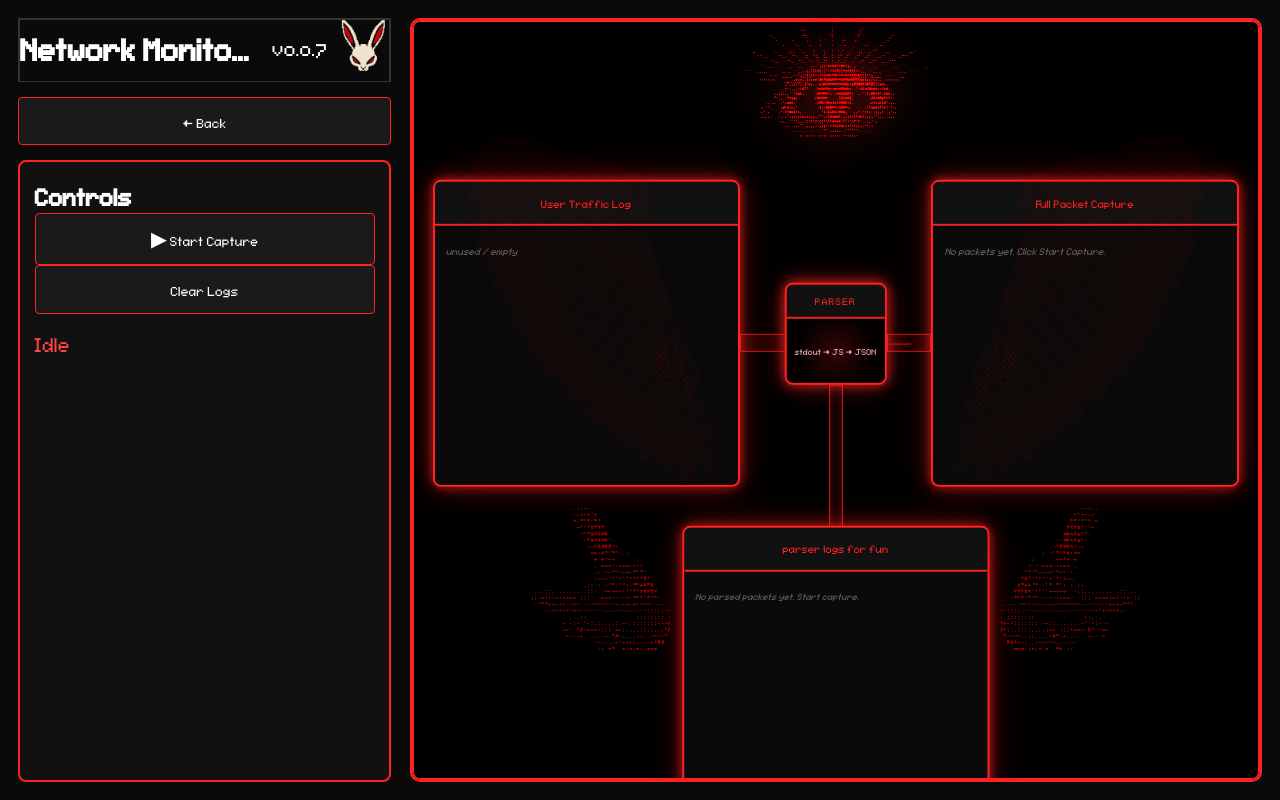
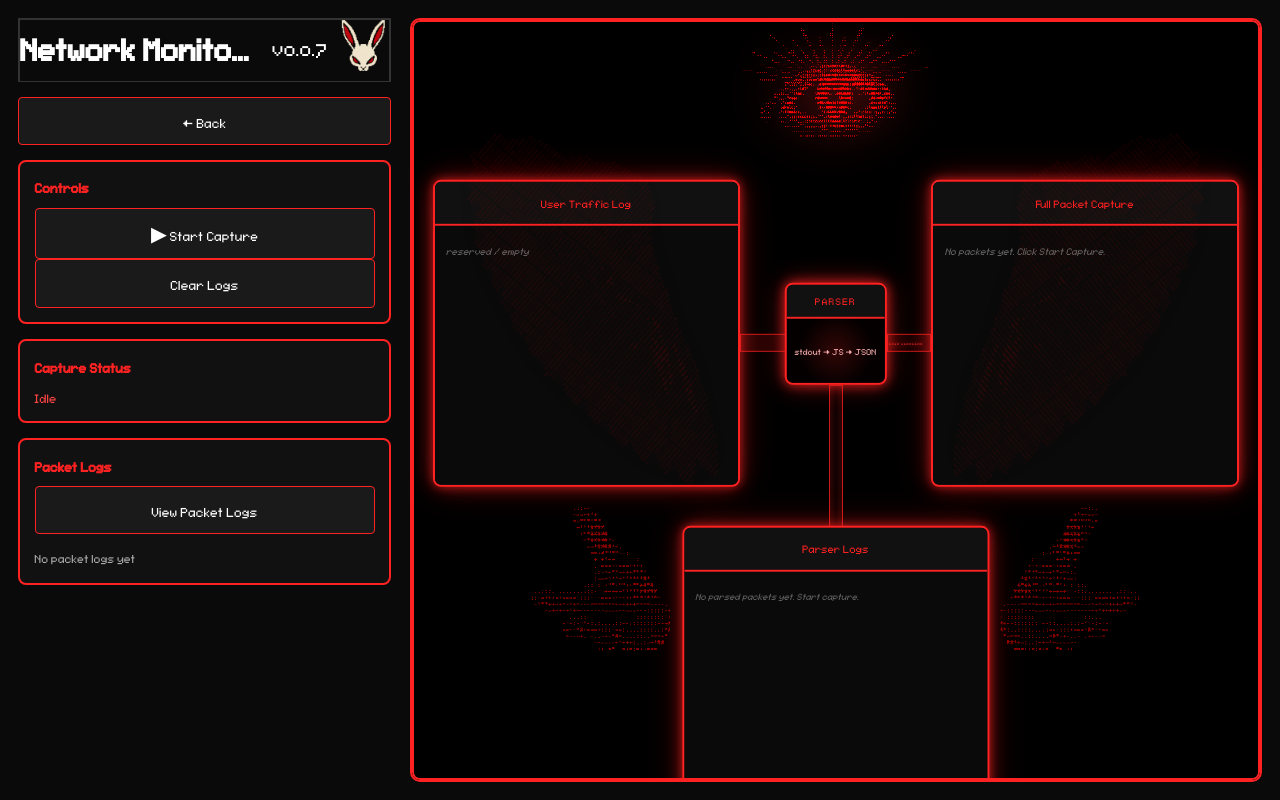
Before and after one commit to alexljn5/emerald-utilities, a React (Vite) app: page / in a window 1280 px wide. Both pictures are taken after a click on the button "Network Monitor". Built offline with nearby package versions, Linux system fonts and the light colour scheme.

Commit message:
almost logs

```diff
--- a/src/css/network-monitoring.css
+++ b/src/css/network-monitoring.css
@@ -11,6 +11,100 @@
     overflow-y: auto;
     overflow-x: hidden;
     min-height: 0;
+}
+
+.networkSidebar {
+    display: flex;
+    flex-direction: column;
+    gap: clamp(0.6rem, 1vw, 1rem);
+    flex: 1 1 auto;
+    min-height: 0;
+}
+
+.networkSidebar .navBox {
+    flex: 0 0 auto;
+}
+
+.navBox h3 {
+    margin-bottom: clamp(0.4rem, 0.8vw, 0.75rem);
+    color: var(--color-accent);
+    font-size: clamp(0.85rem, 1.1vw, 1.1rem);
+}
+
+.navBox .statusCapturing,
+.navBox .statusError,
+.navBox .statusIdle {
+    margin-top: 0;
+    font-size: clamp(0.8rem, 1vw, 1rem);
+}
+
+.packetLogSummary {
+    margin-top: 0.5rem;
+    color: #aaa;
+    font-size: clamp(0.75rem, 0.95vw, 0.95rem);
+    line-height: 1.2;
+}
+
+.packetLogViewer {
+    position: absolute;
+    inset: clamp(0.75rem, 1.5vw, 1.5rem);
+    z-index: 20;
+    display: flex;
+    flex-direction: column;
+    gap: 0.75rem;
+    min-height: 0;
+    padding: clamp(0.75rem, 1.2vw, 1rem);
+    background: rgba(0, 0, 0, 0.94);
+    border: 2px solid var(--color-accent);
+    border-radius: 8px;
+    box-shadow: 0 0 18px rgba(255, 34, 34, 0.55);
+}
+
+.packetLogViewer.hidden {
+    display: none;
+}
+
+.packetLogViewerHeader {
+    display: flex;
+    align-items: center;
+    justify-content: space-between;
+    gap: 0.75rem;
+    flex-shrink: 0;
+    padding-bottom: 0.5rem;
+    border-bottom: 1px solid var(--color-accent);
+}
+
+.packetLogViewerHeader h3 {
+    margin: 0;
+    color: var(--color-accent);
+    font-size: clamp(1rem, 1.4vw, 1.4rem);
+}
+
+.packetLogViewerContent {
+    flex: 1;
+    min-height: 0;
+    overflow-y: auto;
+    padding: 0.5rem;
+    background: #050000;
+    border: 1px solid rgba(255, 34, 34, 0.55);
+    border-radius: 6px;
+    color: var(--color-terminal-text);
+    font-family: 'pixelSans', monospace;
+    font-size: clamp(0.62rem, 0.8vw, 0.82rem);
+    line-height: 1.25;
+    white-space: pre-wrap;
+    overflow-wrap: anywhere;
+}
+
+.packetLogViewerLine {
+    padding: 0.12rem 0;
+    border-bottom: 1px solid rgba(255, 34, 34, 0.12);
+}
+
+.packetLogViewerEmpty {
+    color: #888;
+    font-style: italic;
+    padding: 0.5rem 0;
 }
 
 .overseerGraphic {
--- a/src/pages/NetworkMonitoring.jsx
+++ b/src/pages/NetworkMonitoring.jsx
@@ -1,4 +1,4 @@
-import { useEffect, useRef, useState } from 'react';
+import { useEffect, useMemo, useRef, useState } from 'react';
 import PageShell from './PageShell.jsx';
 import { networkManager } from '../core/networkManager.js';
 import eye from '../../img/network-overseer/network-overseer-eye.png';
@@ -27,8 +27,10 @@ export default function NetworkMonitoring({ route, setRoute }) {
     });
 
     const [busy, setBusy] = useState(false);
+    const [showPacketLogs, setShowPacketLogs] = useState(false);
     const logBoxRef = useRef(null);
     const parserLogsRef = useRef(null);
+    const packetLogViewerRef = useRef(null);
 
     useEffect(() => {
         return networkManager.onStateChange((next) => {
@@ -46,6 +48,12 @@ export default function NetworkMonitoring({ route, setRoute }) {
         if (logBoxRef.current) logBoxRef.current.scrollTop = logBoxRef.current.scrollHeight;
         if (parserLogsRef.current) parserLogsRef.current.scrollTop = parserLogsRef.current.scrollHeight;
     }, [state.logs, state.parserLogs]);
+
+    useEffect(() => {
+        if (showPacketLogs && packetLogViewerRef.current) {
+            packetLogViewerRef.current.scrollTop = packetLogViewerRef.current.scrollHeight;
+        }
+    }, [showPacketLogs, state.logs]);
 
     async function toggleCapture() {
         if (busy) return;
@@ -67,22 +75,56 @@ export default function NetworkMonitoring({ route, setRoute }) {
         networkManager.clearLogs();
     }
 
-    const latestBinary = state.latestPacket?.binary || "01010101 10101010 11001100";
+    const latestBinary = state.latestPacket?.binary || "01010101 10101010 11001010 11001100";
+    const recentPacketLogs = useMemo(() => state.logs.slice(-300), [state.logs]);
+    const statusClass = state.isCapturing ? 'statusCapturing' : state.status?.startsWith('Error') ? 'statusError' : 'statusIdle';
 
     return (
         <PageShell title="Network Monitoring" route={route} setRoute={setRoute} leftChildren={
+            <div className="networkSidebar">
                 <div className="navBox">
                     <h3>Controls</h3>
                     <button className="full" disabled={busy} onClick={toggleCapture}>
                         {state.isCapturing ? '⏹ Stop Capture' : '▶ Start Capture'}
                     </button>
                     <button className="full" onClick={clearLogs}>Clear Logs</button>
-                <div className={state.isCapturing ? 'statusCapturing' : state.status?.startsWith('Error') ? 'statusError' : 'statusIdle'}>
-                    {state.status}
+                </div>
+
+                <div className="navBox">
+                    <h3>Capture Status</h3>
+                    <div className={statusClass}>{state.status}</div>
+                </div>
+
+                <div className="navBox packetLogsBox">
+                    <h3>Packet Logs</h3>
+                    <button className="full" type="button" onClick={() => setShowPacketLogs(true)}>
+                        View Packet Logs
+                    </button>
+                    <div className="packetLogSummary">
+                        {state.logs.length > 0 ? `${state.logs.length} captured line${state.logs.length === 1 ? '' : 's'}` : 'No packet logs yet'}
+                    </div>
                 </div>
             </div>
         }>
             <div className="networkOverseer">
+                <div className={`packetLogViewer${showPacketLogs ? '' : ' hidden'}`}>
+                    <div className="packetLogViewerHeader">
+                        <h3>Packet Log Viewer</h3>
+                        <button type="button" onClick={() => setShowPacketLogs(false)}>Close</button>
+                    </div>
+
+                    <div className="packetLogViewerContent" ref={packetLogViewerRef}>
+                        {recentPacketLogs.length === 0 ? (
+                            <div className="packetLogViewerEmpty">No packet logs yet. Press Start Capture.</div>
+                        ) : (
+                            recentPacketLogs.map((line, index) => (
+                                <div className="packetLogViewerLine" key={`${index}-${line}`}>
+                                    {line}
+                                </div>
+                            ))
+                        )}
+                    </div>
+                </div>
                 <div className="overseerGraphic">
                     <img src={eye} alt="Overseer Eye" className="overseerEye" />
 
@@ -102,11 +144,11 @@ export default function NetworkMonitoring({ route, setRoute }) {
                             <BinaryStream text={latestBinary} vertical reverse />
                         </div>
 
-                        {/* Left box - unused */}
+                        {/* Left box - reserved for future user traffic parsing */}
                         <div className="redBox logBox userTrafficBox">
                             <div className="logBoxHeader">User Traffic Log</div>
                             <div className="logBoxContent">
-                                <div className="logPlaceholder">unused / empty</div>
+                                <div className="logPlaceholder">reserved / empty</div>
                             </div>
                         </div>
 
@@ -134,7 +176,7 @@ export default function NetworkMonitoring({ route, setRoute }) {
 
                         {/* Bottom - Parser logs */}
                         <div className="redBox logBox parserLogsBox">
-                            <div className="logBoxHeader">parser logs for fun</div>
+                            <div className="logBoxHeader">Parser Logs</div>
                             <div className="logBoxContent parserLogContent" ref={parserLogsRef}>
                                 {state.latestPacket ? (
                                     <div>
```
Lines whose indentation alone changed are shown as unchanged.
